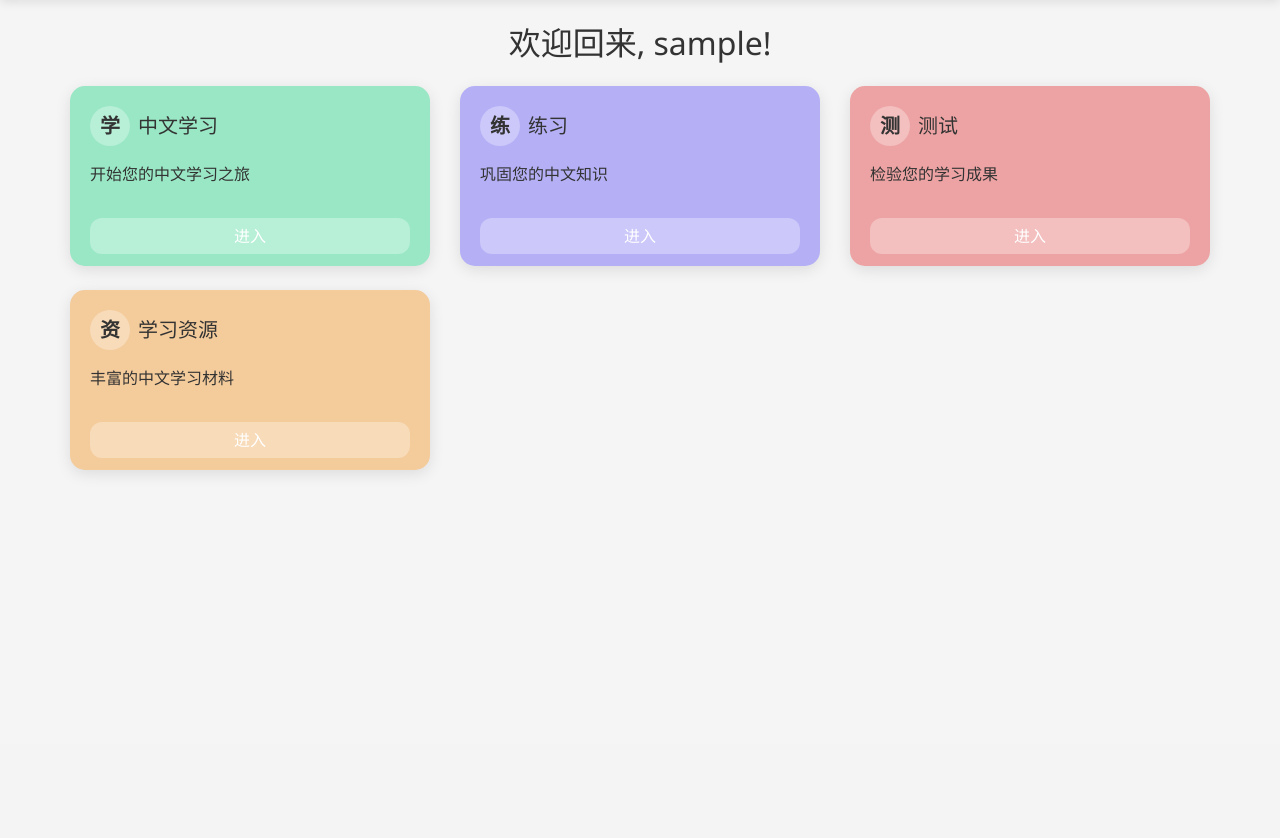
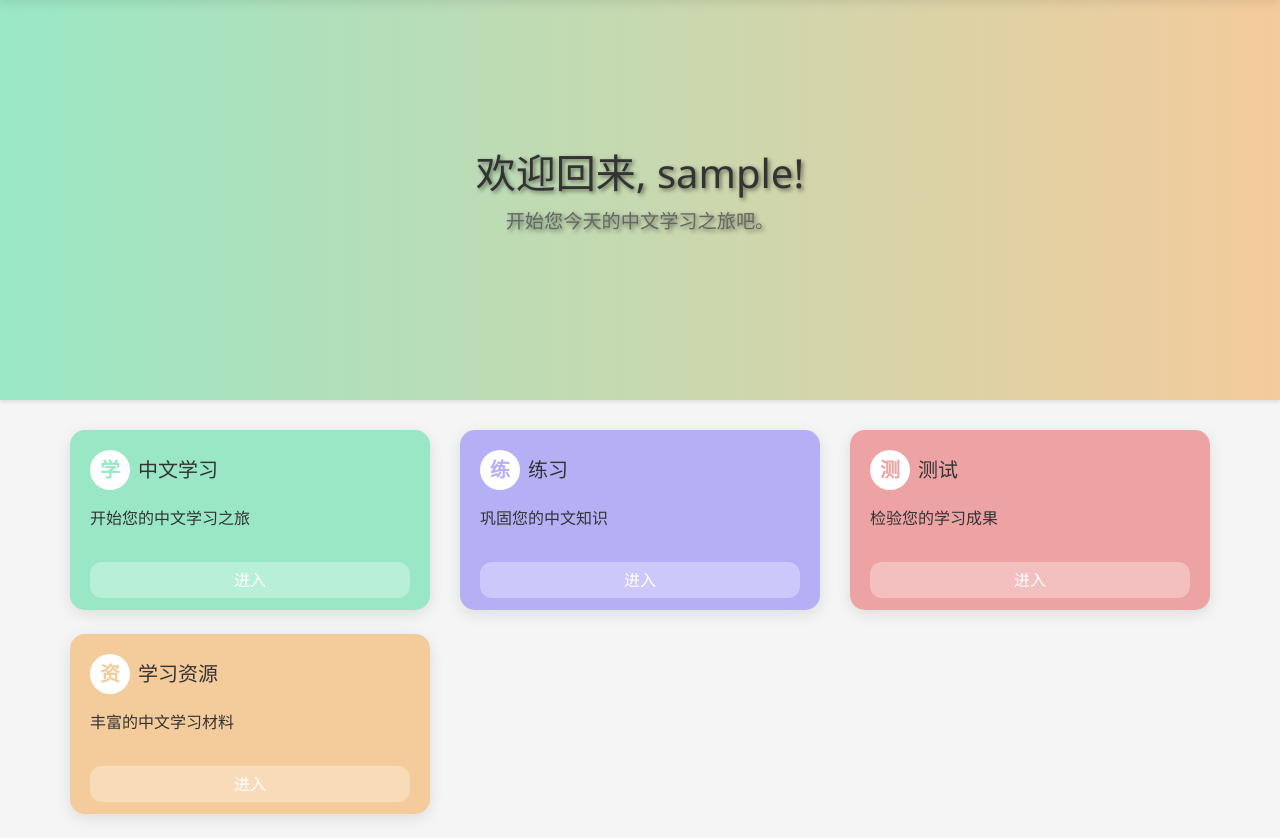
Before and after one commit to changjiang1124/afterclass, a Django app: page /dashboard/ in a window 1280 px wide. Shown: the part 56-894 px from the top of the page. Before the commit the page ends 529 px from the top, so only its background shows below. Run offline with Django 5.2, Linux system fonts and the light colour scheme; the visitor is signed in with stand-in values (Sample User, id 1); some libraries are stand-ins or nearby versions.

Commit message:
hover animation, and module specification

```diff
--- a/dashboard/templates/dashboard/dashboard.html
+++ b/dashboard/templates/dashboard/dashboard.html
@@ -1,16 +1,26 @@
 {% extends 'base.html' %}
 {% load static %}
 
+{% block banner %}
+<div class="dashboard-banner">
+    <div class="container">
+        <h1>欢迎回来, {{ user.username }}!</h1>
+        <p>开始您今天的中文学习之旅吧。</p>
+    </div>
+</div>
+{% endblock %}
+
 {% block content %}
+
+
 <div class="container mt-4">
-    <h2 class="text-center mb-4">欢迎回来, {{ user.username }}!</h2>
     <div class="row">
         {% for feature in features %}
             <div class="col-md-6 col-lg-4 mb-4">
                 <div class="card h-100" style="background-color: {{ feature.color }};">
                     <div class="card-body">
                         <div class="d-flex align-items-center mb-3">
-                            <div class="feature-label mr-2">{{ feature.label }}</div>
+                            <div class="feature-label mr-2" style="color: {{ feature.color }};">{{ feature.label }}</div>
                             <h5 class="card-title mb-0">{{ feature.title }}</h5>
                         </div>
                         <p class="card-text">{{ feature.description }}</p>
--- a/static/css/dashboard.css
+++ b/static/css/dashboard.css
@@ -1,25 +1,62 @@
+/* 新增的横幅样式 */
+.dashboard-banner {
+    background: linear-gradient(to right, #99E7C5, #F4CB9B);
+    padding: 40px 0; /* 上下各40px的内边距 */
+    margin-bottom: 30px; /* 与下面内容的间距 */
+    box-shadow: 0 2px 4px rgba(0,0,0,0.1); /* 轻微的阴影效果 */
+    /* background-image: url('/static/images/chinese-banner.jpg'); /* 请确保图片路径正确 */
+    background-size: cover;
+    background-position: center;
+    background-repeat: no-repeat;
+    color: #fff; /* 确保文字在背景图片上清晰可见 */
+    text-shadow: 2px 2px 4px rgba(0,0,0,0.5); /* 为文字添加阴影以增加可读性 */
+    width: 100%;
+    height: 400px;
+    text-align: center;
+    vertical-align: middle;
+    display: flex;
+    align-items: center;
+    justify-content: center;
+}
+
+.dashboard-banner h1 {
+    font-size: 2.5rem;
+    color: #333;
+    margin-bottom: 10px;
+}
+
+.dashboard-banner p {
+    font-size: 1.2rem;
+    color: #666;
+}
+
+/* 原有的样式 */
 .feature-label {
     width: 40px;
     height: 40px;
     border-radius: 50%;
-    background-color: rgba(255, 255, 255, 0.3);
+    background-color: rgba(255, 255, 255, 1);
     display: flex;
     align-items: center;
     justify-content: center;
     font-size: 20px;
     font-weight: bold;
 }
+
 .card {
     border-radius: 15px;
     transition: transform 0.3s;
 }
+
 .card:hover {
     transform: translateY(-5px);
 }
+
 .btn-primary {
     background-color: rgba(255, 255, 255, 0.3);
     border: none;
 }
+
 .btn-primary:hover {
     background-color: rgba(255, 255, 255, 0.5);
 }
--- a/templates/base.html
+++ b/templates/base.html
@@ -23,6 +23,9 @@
         </div>
     </nav>
 
+    {% block banner %}
+    {% endblock %}
+
     <main class="container container-fluid mt-4">
         {% block content %}
         {% endblock %}
```
